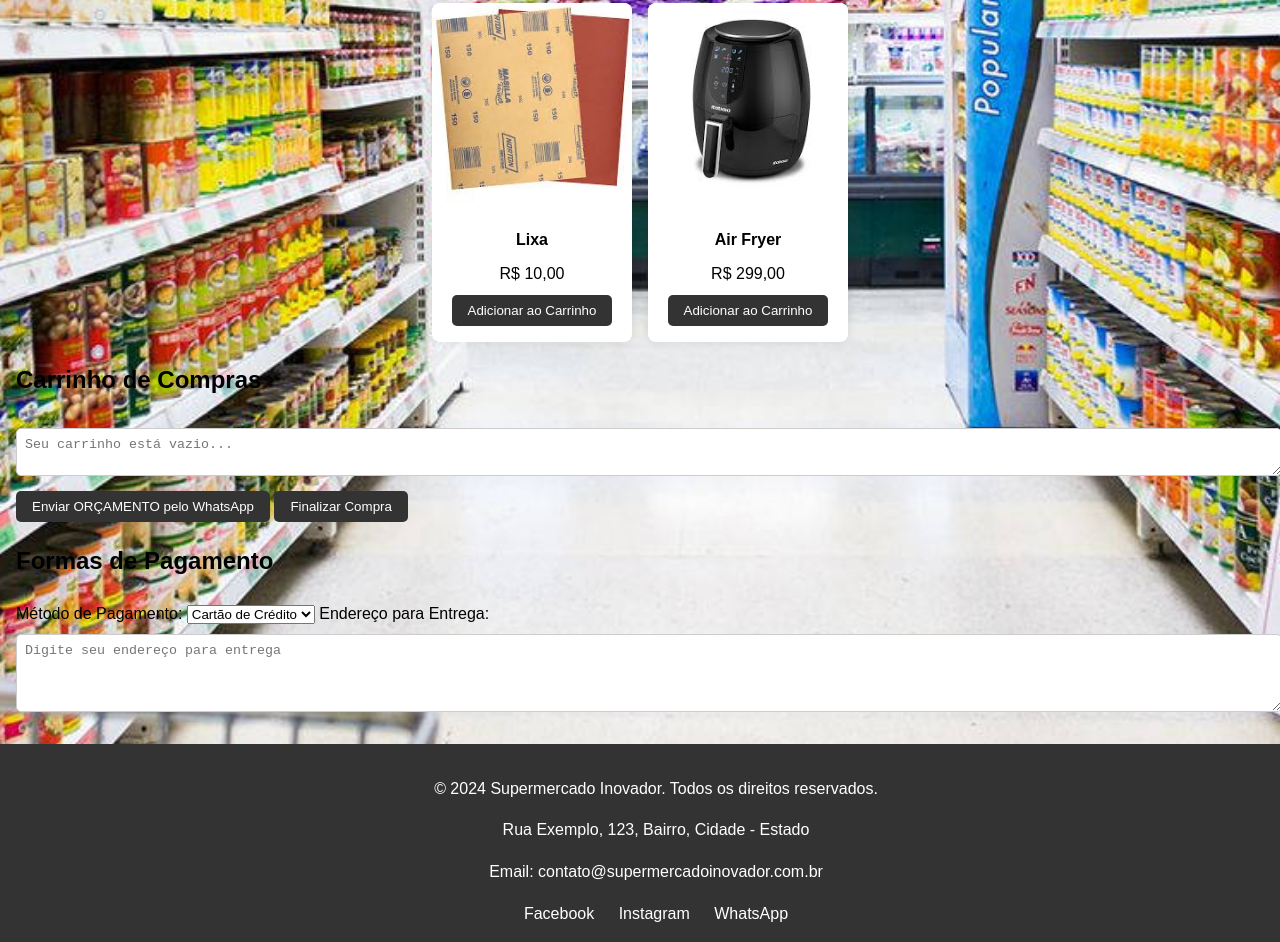
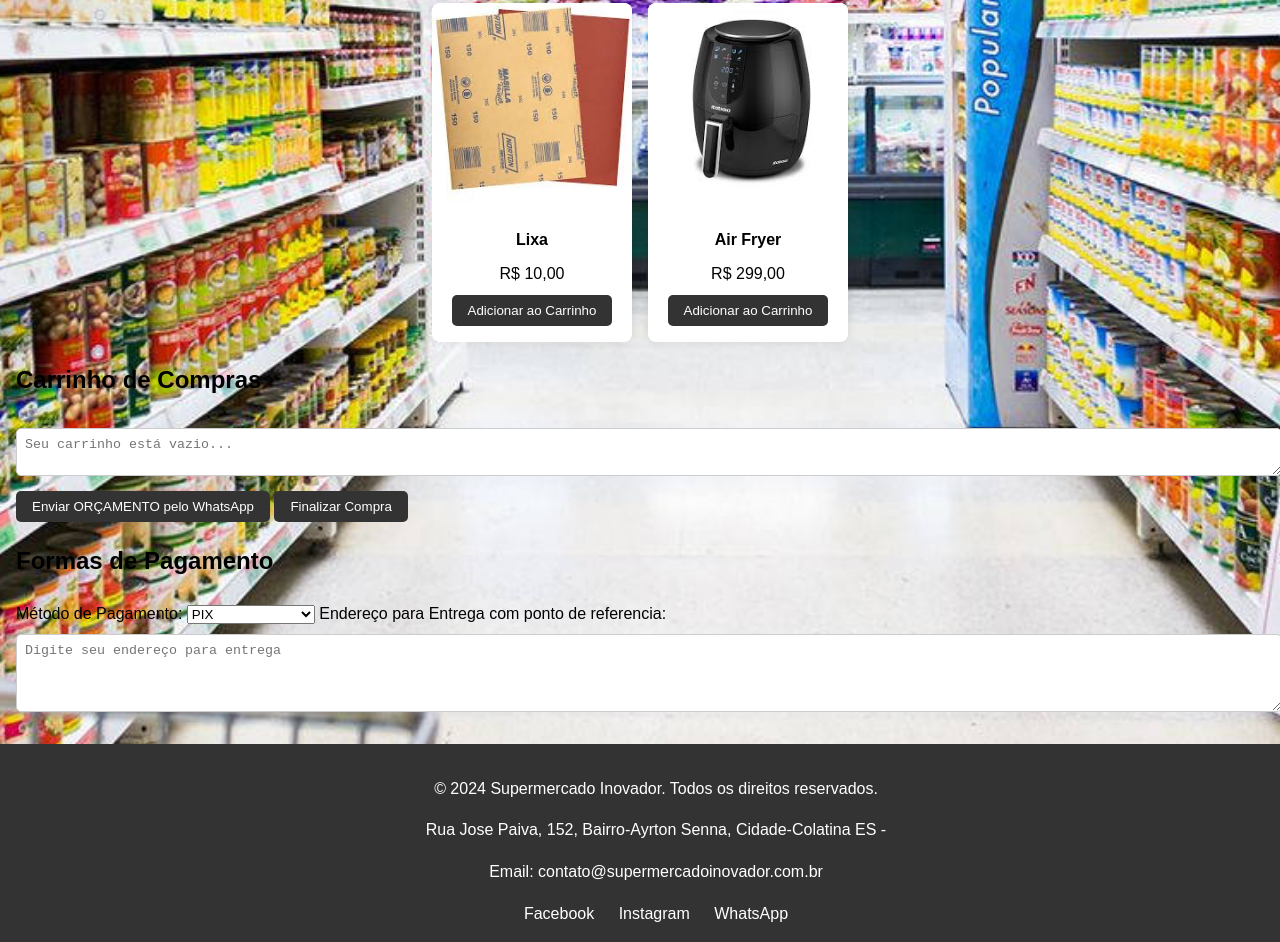
Before and after one commit to basileu21/MODELOSITESUPERMERCADO, a plain HTML site: page index.html in a window 1280 px wide. Shown: the part 912-1854 px from the top of the page. Drawn offline with Linux system fonts and the light colour scheme.

Commit message:
Update index.html

```diff
--- a/index.html
+++ b/index.html
@@ -159,14 +159,14 @@
             <form id="payment-form">
                 <label for="payment-method">Método de Pagamento:</label>
                 <select id="payment-method" name="payment-method">
+                    <option value="pix">PIX</option>
                     <option value="credit-card">Cartão de Crédito</option>
                     <option value="debit-card">Cartão de Débito</option>
-                    <option value="pix">PIX</option>
                 </select>
                 <div id="pix-details" style="display: none;">
                     <p><strong>Chave PIX:</strong> rafaelbasileu7@gmail.com</p>
                 </div>
-                <label for="address">Endereço para Entrega:</label>
+                <label for="address">Endereço para Entrega com ponto de referencia:</label>
                 <textarea id="address" name="address" placeholder="Digite seu endereço para entrega" rows="4"></textarea>
             </form>
         </section>
@@ -174,7 +174,7 @@
 
     <footer>
         <p>&copy; 2024 Supermercado Inovador. Todos os direitos reservados.</p>
-        <p>Rua Exemplo, 123, Bairro, Cidade - Estado</p>
+        <p>Rua Jose Paiva, 152, Bairro-Ayrton Senna, Cidade-Colatina ES -</p>
         <p>Email: contato@supermercadoinovador.com.br</p>
         <div class="social-links">
             <a href="https://www.facebook.com/profile.php?id=100037715648824" target="_blank">Facebook</a>
@@ -233,7 +233,7 @@
                 if (address) {
                     message += `\n\n**Endereço para Entrega:** ${address}`;
                 }
-                message += `\n\nEfetue o pagamento e aguarde a confirmação do pedido. Obrigado!`;
+                message += `\n\nEfetue o pagamento e aguarde a confirmação do seu pedido. Obrigado!`;
             }
 
             window.open(`https://api.whatsapp.com/send?phone=5519998249223&text=${encodeURIComponent(message)}`, '_blank');
```
